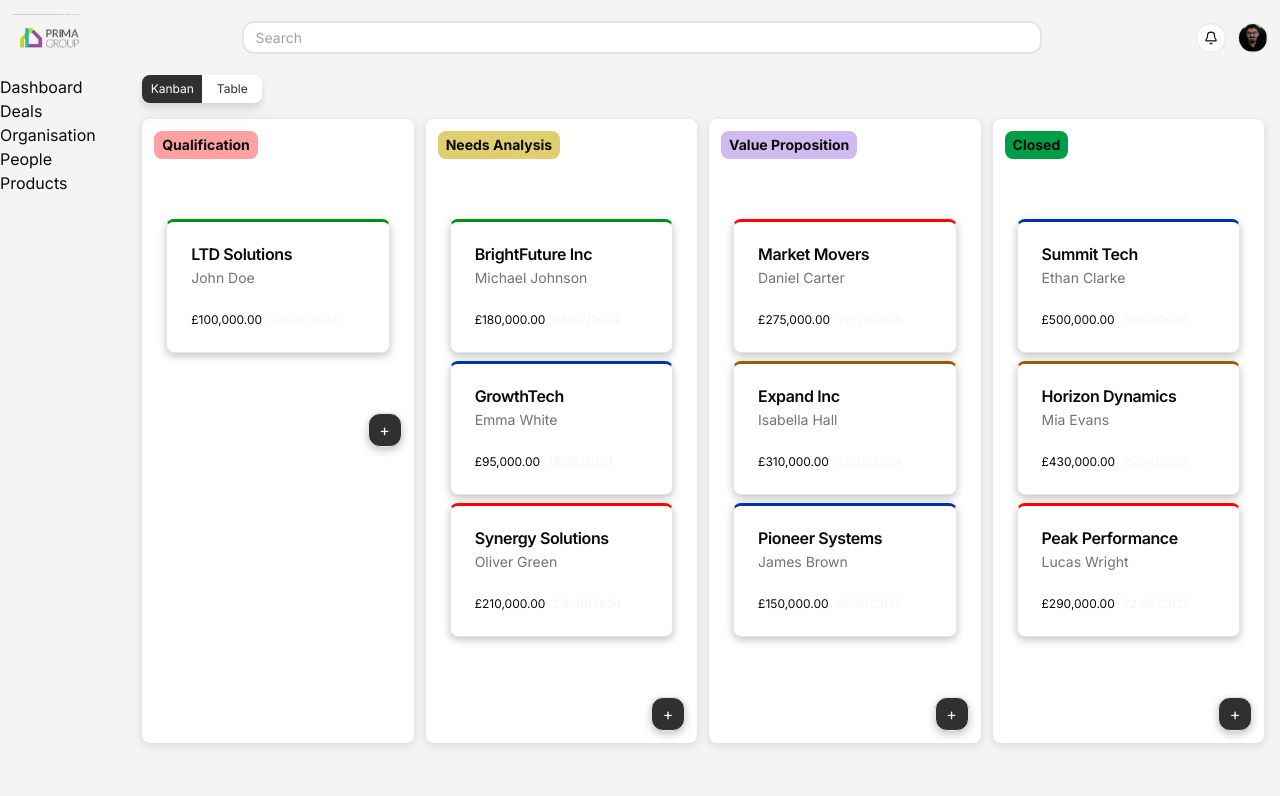
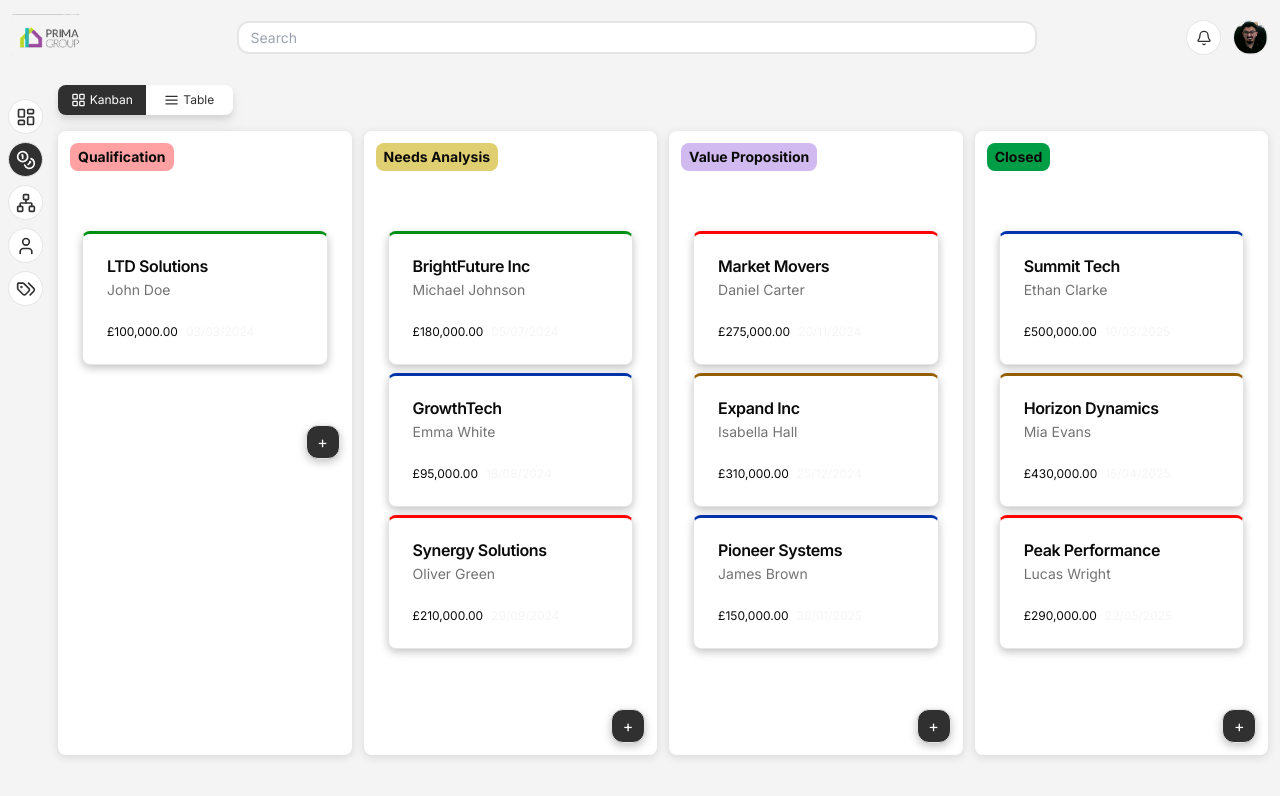
Before and after one commit to Tales-1/crm-playground, a Next.js app: page /deals in a window 1280 px wide. Shown: the top 796 px of the page. Built offline with nearby package versions, Linux system fonts and the light colour scheme.

Commit message:
side bar and icons complete?

```diff
--- a/src/app/deals/page.tsx
+++ b/src/app/deals/page.tsx
@@ -4,8 +4,9 @@ import { groupedDeals } from "@/data/deals/dealsData"
 export default function Page(){
 
     // fetch data
+
     return (
-        <main>
+        <main className="main">
             <DealsBody data={groupedDeals} />
         </main>
     )
--- a/src/app/globals.css
+++ b/src/app/globals.css
@@ -8,7 +8,7 @@ body {
   grid-template-areas: "header header header"
                      "side main main"
                       "side main main";
-  grid-template-columns: 0.5fr 2fr 2fr;
+  grid-template-columns: 0.125fr 2fr 2fr;
   font-family: "Inter", serif;
 }
 
@@ -18,10 +18,13 @@ header{
 
 aside{
   grid-area:side;
+  max-width: 75px;
 }
 
 main{
   grid-area:main;
+  margin-left: 15px;
+  margin-top: 10px;
 }
 
 input[type="checkbox"]{
--- a/src/app/page.tsx
+++ b/src/app/page.tsx
@@ -1,6 +1,20 @@
+import underMaintenance from '@/assets/under_maintenance.jpg';
+import Image from 'next/image';
+
+
+export function Maintenance(){
+  return(
+    <main className="grid place-items-center w-screen h-screen">
+      <Image src={underMaintenance} alt="Under Maintenance" className='object-cover' />
+    </main>
+  )
+}
+
 export default function Home() {
   return (
-      <main className="flex flex-col gap-8 row-start-2 items-center sm:items-start">
-        </main>
+      // <main className="flex gap-8 row-start-2 items-center sm:items-start">
+      //   <Image src={underMaintenance} alt="Under Maintenance" />
+      //   </main>
+      <Maintenance />
   );
 }
--- a/src/components/deals/DealsBody.tsx
+++ b/src/components/deals/DealsBody.tsx
@@ -1,30 +1,37 @@
 "use client";
 
-import { useState } from "react"
+import { useState } from "react";
 import KanbanBoard from "./kanban/KanbanBoard";
 import { StageDetails } from "@/data/deals/dealsData";
 import ToggleGroup from "../ui/ToggleGroup";
 import Toggle from "../ui/Toggle";
+import { AlignJustify, Kanban, LayoutGrid, TableOfContents } from "lucide-react";
 
 type DealsBodyProps = {
-    data: StageDetails[]
-}
+  data: StageDetails[];
+};
 
-export default function DealsBody({ data } : DealsBodyProps){
-
+export default function DealsBody({ data }: DealsBodyProps) {
   const [isKanban, setIsKanban] = useState(true);
 
-    return(
+  return (
     <div className="flex flex-col gap-4">
-            <ToggleGroup heightClass="h-[28px]">
-                <Toggle active={isKanban}  buttonLabel="Kanban" toggleBtn={() => setIsKanban(true)}/>
-                <Toggle active={!isKanban} buttonLabel="Table" toggleBtn={() => setIsKanban(false)}/>
+      <ToggleGroup heightClass="h-[30px] w-[175px]">
+        <Toggle
+          active={isKanban}
+          buttonLabel="Kanban"
+          toggleBtn={() => setIsKanban(true)}
+          toggleImage={<LayoutGrid width={15}/>}
+        />
+        <Toggle
+          active={!isKanban}
+          buttonLabel="Table"
+          toggleBtn={() => setIsKanban(false)}
+          toggleImage={<AlignJustify width={15} /> }
+        />
       </ToggleGroup>
 
-            {isKanban ?
-                <KanbanBoard stages = {data} /> :
-                <table></table>
+      {isKanban ? <KanbanBoard stages={data} /> : <table></table>}
+    </div>
+  );
 }
-        </div>
-    )
-}
--- a/src/components/layout/header/Avatar.tsx
+++ b/src/components/layout/header/Avatar.tsx
@@ -4,6 +4,8 @@ import profilePic from "@/assets/jawad.png"
 export default function Avatar(){
 
     return(
-        <Image src={profilePic} alt="Profile picture" className="object-cover" />
+        <div className="border border-1 rounded-full w-[35px] aspect-square bg-white overflow-hidden">
+            <Image src={profilePic} alt="Profile picture" className="object-cover" />
+        </div>
     )
 }
--- a/src/components/layout/header/Header.tsx
+++ b/src/components/layout/header/Header.tsx
@@ -1,28 +1,30 @@
 import Image from "next/image";
-import GlobalSearch from "../sidebar/GlobalSearch";
+import GlobalSearch from "./GlobalSearch";
 import Avatar from "./Avatar";
 import companyLogo from "@/assets/prima.png";
 import { Bell } from "lucide-react";
 import IconWrapper from "./IconWrapper";
+import { ICON_SIZES } from "@/constants/constants";
 
-export default function Header(){
-
-    return(
+export default function Header() {
+  return (
     <header className="flex justify-between items-center w-screen px-3 gap-[5rem]">
       <div className="aspect-square w-[75px] flex items-center">
-                <Image src={companyLogo} alt="Company logo" className="object-cover w-full" />
+        <Image
+          src={companyLogo}
+          alt="Company logo"
+          className="object-cover w-full"
+        />
       </div>
 
       <GlobalSearch />
 
       <div className="flex gap-3">
         <IconWrapper>
-                    <Bell className="w-[50%] object-cover"/>
+          <Bell size={ICON_SIZES.small} />
         </IconWrapper>
-                <IconWrapper>
         <Avatar />
-                </IconWrapper>
       </div>
     </header>
-    )
+  );
 }
--- a/src/components/layout/header/IconWrapper.tsx
+++ b/src/components/layout/header/IconWrapper.tsx
@@ -1,10 +1,20 @@
 import { ReactNode } from "react";
 
-// to do: standardise sizes for sm, medium, large
-export default function IconWrapper({children}:{ children:ReactNode}){
-    return(
-        <div className="border border-1 rounded-full w-[30px] aspect-square bg-white overflow-hidden flex justify-center items-center">
-            {children}
-        </div>
-    )
+// to do:
+//  Standardise icon wrapper sizes for sm, medium, large
+//  Find a reusable way to handle icon sizes as i'm currently using padding and I don't like it
+export default function IconWrapper({
+  isActive,
+  children,
+}: {
+  isActive?: boolean;
+  children: ReactNode;
+}) {
+  return (
+    <div className={`${isActive ? "toggle-label-active" : "toggle-label"}
+                    border border-1 rounded-full w-[35px]
+                    aspect-square overflow-hidden flex justify-center items-center`}>
+      {children}
+    </div>
+  );
 }
--- a/src/components/layout/sidebar/Sidebar.tsx
+++ b/src/components/layout/sidebar/Sidebar.tsx
@@ -1,15 +1,53 @@
-import Link from "next/link"
+"use client"
 
-export default function Sidebar(){
-    return(
-        <aside>
-            <nav className="flex flex-col">
-                <Link href="/">Dashboard</Link>
-                <Link href="/deals">Deals</Link>
-                <Link href="/Organisation">Organisation</Link>
-                <Link href="/People">People</Link>
-                <Link href="/Products">Products</Link>
-            </nav>
-        </aside>
-    )
+import Link from "next/link";
+import IconWrapper from "../header/IconWrapper";
+import {
+  Coins,
+  LayoutDashboard,
+  Network,
+  Tags,
+  User,
+} from "lucide-react";
+import { ICON_SIZES } from "@/constants/constants";
+
+import { usePathname } from "next/navigation";
+
+export default function Sidebar() {
+
+  return (
+    <aside className="mt-6 ml-2">
+      <nav className="flex flex-col items-center gap-2">
+        <Link href="/">
+          <IconWrapper isActive={usePathname() == "/"}>
+            <LayoutDashboard size={ICON_SIZES.medium} />
+          </IconWrapper>
+        </Link>
+
+        <Link href="/deals">
+          <IconWrapper isActive={usePathname() == "/deals"}>
+            <Coins size={ICON_SIZES.medium} />
+          </IconWrapper>
+        </Link>
+
+        <Link href="/organisation">
+          <IconWrapper isActive={usePathname() == "/organisation"}>
+            <Network size={ICON_SIZES.medium} />
+          </IconWrapper>
+        </Link>
+
+        <Link href="/people">
+          <IconWrapper isActive={usePathname() == "/peals"}>
+            <User size={ICON_SIZES.medium} />
+          </IconWrapper>
+        </Link>
+
+        <Link href="/Products">
+          <IconWrapper isActive={usePathname() == "/products"}>
+            <Tags size={ICON_SIZES.medium} />
+          </IconWrapper>
+        </Link>
+      </nav>
+    </aside>
+  );
 }
--- a/src/components/ui/Toggle.tsx
+++ b/src/components/ui/Toggle.tsx
@@ -1,16 +1,24 @@
+import { ReactNode } from "react";
+
 type ToggleProps = {
     buttonLabel: string;
     active: boolean;
     toggleBtn: (event: React.ChangeEvent<HTMLInputElement>) => void;
-    textSize?:string
+    textSize?:string,
+    toggleImage?: ReactNode
 }
 
-export default function Toggle({ active, buttonLabel, textSize = "text-xs", toggleBtn } : ToggleProps){
+export default function Toggle(props:ToggleProps){
+
+    const { buttonLabel, active, toggleBtn, textSize, toggleImage } = props
 
     return (
-            <label className={`toggle-label text-center cursor-pointer w-full flex items-center justify-center
+            <label className={`toggle-label text-center cursor-pointer w-full flex gap-1 items-center justify-center
                             ${textSize} ${active ? "toggle-label-active" : ""}`}>
-                {buttonLabel}
+                {toggleImage}
+                <p className="text-xs">
+                    {buttonLabel}
+                </p>
                 <input type="checkbox" onChange={toggleBtn}/>
             </label>
     )
--- /dev/null
+++ b/src/constants/constants.ts
@@ -0,0 +1,12 @@
+
+export const ICON_SIZES : { small: number, medium: number, large: number } = {
+    small:16,
+    medium: 20,
+    large: 24
+}
+
+export const STROKE_WIDTHS : { thin: number, normal:number, thick: number} = {
+    thin: 1,
+    normal: 1.75,
+    thick: 2.5
+}
```
Also changed, not shown: src/assets/under_maintenance.jpg (added), src/components/layout/header/GlobalSearch.tsx (renamed from src/components/layout/sidebar/GlobalSearch.tsx). Lines whose indentation alone changed are shown as unchanged.
